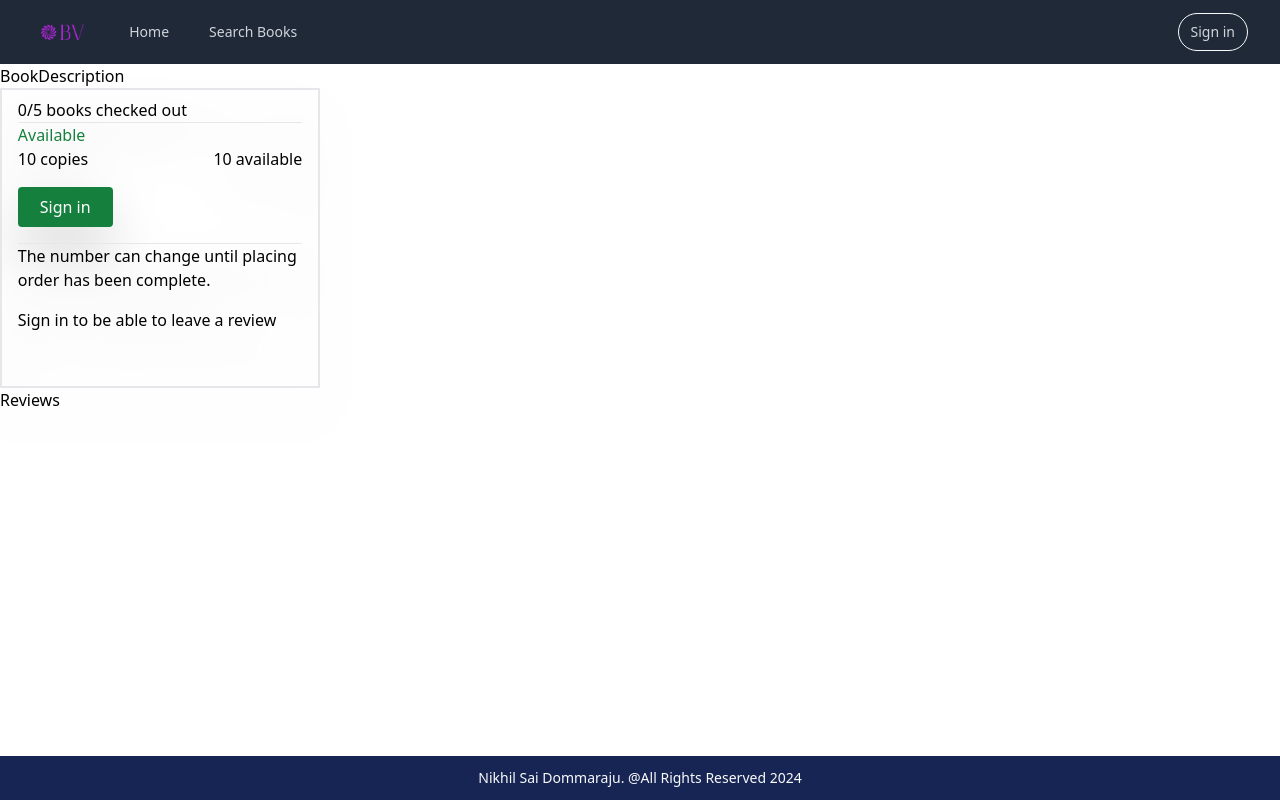
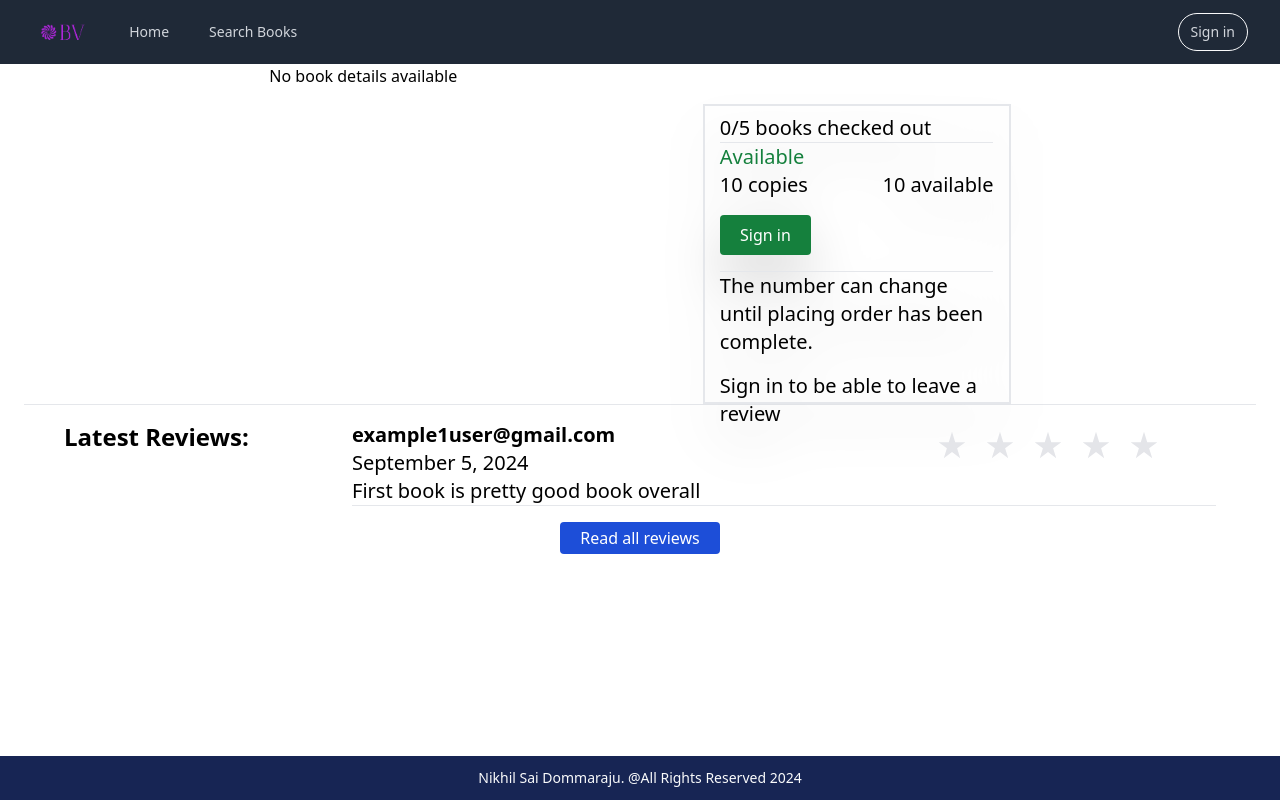
Before and after one commit to dommarajunikhil26/BookVerseClient, a React (Vite) app: page /checkout in a window 1280 px wide. Built offline with nearby package versions, Linux system fonts and the light colour scheme.

Commit message:
layout of checkout completed

```diff
--- a/package.json
+++ b/package.json
@@ -10,6 +10,10 @@
     "preview": "vite preview"
   },
   "dependencies": {
+    "@emotion/react": "^11.11.4",
+    "@emotion/styled": "^11.11.5",
+    "@mui/icons-material": "^5.15.18",
+    "@mui/material": "^5.15.18",
     "@reduxjs/toolkit": "^2.2.5",
     "axios": "^1.6.8",
     "dotenv": "^16.4.5",
--- a/src/components/checkout/BookDescription.jsx
+++ b/src/components/checkout/BookDescription.jsx
@@ -1,9 +1,29 @@
-
+import { useLocation } from 'react-router-dom';
+import StarRating from './StarsRating';
+import { useState } from 'react';
 
 const BookDescription = () => {
+    const [rating, setRating] = useState(0);
+    const location = useLocation();
+    const { book } = location.state || {};
+
+    if (!book) {
+        return <p>No book details available</p>;
+    }
+
     return (
-        <div>BookDescription</div>
-    )
+        <div className="w-full md:w-1/2 flex flex-col md:flex-row md:justify-around mt-6 md:mt-10">
+            <div className='w-full md:w-1/4 flex justify-center md:justify-normal '>
+                <img src={book.img} alt="Book image" className="h-[300px]" />
+            </div>
+            <div className='w-full md:w-1/2 p-4 md:p-0 '>
+                <h1 className='text-lg md:text-2xl font-bold'>{book.title}</h1>
+                <h2 className='text-md md:text-xl font-semibold text-blue-400'>{book.author}</h2>
+                <p className='mt-4'>{book.description}</p>
+                <StarRating rating={rating} setRating={setRating} />
+            </div>
+        </div>
+    );
 }
 
-export default BookDescription
+export default BookDescription;
--- a/src/components/checkout/BooksAvailable.jsx
+++ /dev/null
@@ -1,34 +0,0 @@
-import { useNavigate } from "react-router-dom"
-
-
-const BooksAvailable = () => {
-    const navigate = useNavigate();
-
-    const handleButtonClick = () => {
-        navigate("/signin");
-    };
-
-    return (
-        <div className="w-[90%] md:w-1/4 h-[300px] border-2 drop-shadow-2xl flex flex-col items-center">
-            <div className="w-[90%] border-b-[1px] pt-2">
-                <p>0/5 books checked out</p>
-            </div>
-            <div className="flex flex-col border-b-[1px] w-[90%]">
-                <p className="text-green-700">Available</p>
-                <div className="flex flex-row justify-between">
-                    <p className="mr-4">10 copies</p>
-                    <p>10 available</p>
-                </div>
-                <button className='p-2 my-4 bg-green-700 rounded text-white hover:bg-green-600 w-1/3' onClick={handleButtonClick}>
-                    Sign in
-                </button>
-            </div>
-            <div className="w-[90%]">
-                <p>The number can change until placing order has been complete.</p>
-                <p className="pt-4">Sign in to be able to leave a review</p>
-            </div>
-        </div>
-    )
-}
-
-export default BooksAvailable
--- a/src/components/checkout/Checkout.jsx
+++ b/src/components/checkout/Checkout.jsx
@@ -1,14 +1,16 @@
 import BookDescription from "./BookDescription"
-import BooksAvailable from "./BooksAvailable"
-import Reviews from "./Reviews"
+import CheckoutAndReviewBox from "./CheckoutAndReviewBox"
+import LatestReviews from "./LatestReviews"
 
 
 const Checkout = () => {
     return (
-        <div>
-            <BookDescription />
-            <BooksAvailable />
-            <Reviews />
+        <div className="flex flex-col">
+            <div className="flex flex-col md:flex-row ml-2 mr-2 md:ml-6 md:mr-6 md:justify-evenly border-b-[1px]">
+                <BookDescription />
+                <CheckoutAndReviewBox />
+            </div>
+            <LatestReviews />
         </div>
     )
 }
--- /dev/null
+++ b/src/components/checkout/CheckoutAndReviewBox.jsx
@@ -0,0 +1,34 @@
+import { useNavigate } from "react-router-dom"
+
+
+const CheckoutAndReviewBox = () => {
+    const navigate = useNavigate();
+
+    const handleButtonClick = () => {
+        navigate("/signin");
+    };
+
+    return (
+        <div className="w-full md:w-1/4 h-[250px] md:h-[300px] md:mt-10 border-2 drop-shadow-2xl flex flex-col items-center">
+            <div className="w-[90%] border-b-[1px] pt-2">
+                <p className="text-md md:text-xl">0/5 books checked out</p>
+            </div>
+            <div className="flex flex-col border-b-[1px] w-[90%]">
+                <p className="text-green-700 text-lg md:text-xl">Available</p>
+                <div className="flex flex-row justify-between">
+                    <p className="mr-4 text-md md:text-xl">10 copies</p>
+                    <p className="text-md md:text-xl">10 available</p>
+                </div>
+                <button className='p-2 my-4 bg-green-700 rounded text-white hover:bg-green-600 w-1/3' onClick={handleButtonClick}>
+                    Sign in
+                </button>
+            </div>
+            <div className="w-[90%]">
+                <p className="text-md md:text-xl">The number can change until placing order has been complete.</p>
+                <p className="pt-4 text-md md:text-xl">Sign in to be able to leave a review</p>
+            </div>
+        </div>
+    )
+}
+
+export default CheckoutAndReviewBox
--- /dev/null
+++ b/src/components/checkout/LatestReviews.jsx
@@ -0,0 +1,37 @@
+import { useNavigate } from "react-router-dom"
+import StarRating from "./StarsRating";
+
+
+const LatestReviews = () => {
+    const navigate = useNavigate();
+
+    const handleButtonClick = () => {
+        navigate("/reviews");
+    };
+
+    return (
+        <div className="w-full flex flex-col items-center mt-4">
+            <div className="w-[90%] flex flex-col md:flex-row">
+                <div className="w-full md:w-1/4">
+                    <h1 className="text-lg md:text-2xl font-bold">Latest Reviews:</h1>
+                </div>
+                <div className="w-full md:w-3/4 border-b-[1px] flex flex-row">
+                    <div className="w-full md:w-2/3 ">
+                        <p className="text-md md:text-xl font-bold">example1user@gmail.com</p>
+                        <p className="text-md md:text-xl">September 5, 2024</p>
+                        <p className="text-md md:text-xl">First book is pretty good book overall</p>
+                    </div>
+                    <StarRating />
+                </div>
+
+            </div>
+            <div className="w-full md:w-1/2 flex justify-center">
+                <button className='p-1 md:p-1 my-4 bg-blue-700 rounded text-white hover:bg-blue-600 w-1/2 md:w-1/4' onClick={handleButtonClick}>
+                    Read all reviews
+                </button>
+            </div>
+        </div>
+    )
+}
+
+export default LatestReviews
--- a/src/components/checkout/Reviews.jsx
+++ /dev/null
@@ -1,9 +0,0 @@
-
-
-const Reviews = () => {
-    return (
-        <div>Reviews</div>
-    )
-}
-
-export default Reviews
--- /dev/null
+++ b/src/components/checkout/StarsRating.jsx
@@ -0,0 +1,33 @@
+/* eslint-disable react/prop-types */
+import StarRateIcon from '@mui/icons-material/StarRate';
+import { IconButton } from '@mui/material';
+import { useState } from 'react';
+
+const StarRating = ({ rating, setRating }) => {
+    const [hover, setHover] = useState(null);
+
+    return (
+        <div>
+            {[...Array(5)].map((_, index) => {
+                const ratingValue = index + 1;
+                return (
+                    <IconButton
+                        key={index}
+                        onClick={() => setRating(ratingValue)}
+                        onMouseEnter={() => setHover(ratingValue)}
+                        onMouseLeave={() => setHover(null)}
+                    >
+                        <StarRateIcon
+                            style={{
+                                color: ratingValue <= (hover || rating) ? '#ffc107' : '#e4e5e9',
+                                fontSize: '2rem',
+                            }}
+                        />
+                    </IconButton>
+                );
+            })}
+        </div>
+    );
+};
+
+export default StarRating;
--- a/src/components/searchBooks/BookList.jsx
+++ b/src/components/searchBooks/BookList.jsx
@@ -1,10 +1,17 @@
 /* eslint-disable react/prop-types */
 
+import { useNavigate } from 'react-router-dom';
 import NoBooks from './NoBooks';
 
 const BookList = ({ books, totalItems }) => {
+    const navigate = useNavigate();
+
     if (totalItems === 0) {
         return <NoBooks />;
+    }
+
+    const handleButtonClick = (book) => {
+        navigate("/checkout", { state: { book } });
     }
 
     return books.map((book) => (
@@ -19,7 +26,7 @@ const BookList = ({ books, totalItems }) => {
                     <p>{book.description}</p>
                 </div>
                 <div className='md:w-1/4 flex items-center justify-center'>
-                    <button className='p-2 bg-blue-500 rounded text-white hover:bg-blue-700'>
+                    <button className='p-2 bg-blue-500 rounded text-white hover:bg-blue-700' onClick={() => handleButtonClick(book)}>
                         View Details
                     </button>
                 </div>
```
Also changed, not shown: 1 other file (tests, documents, lock files or other folders).
